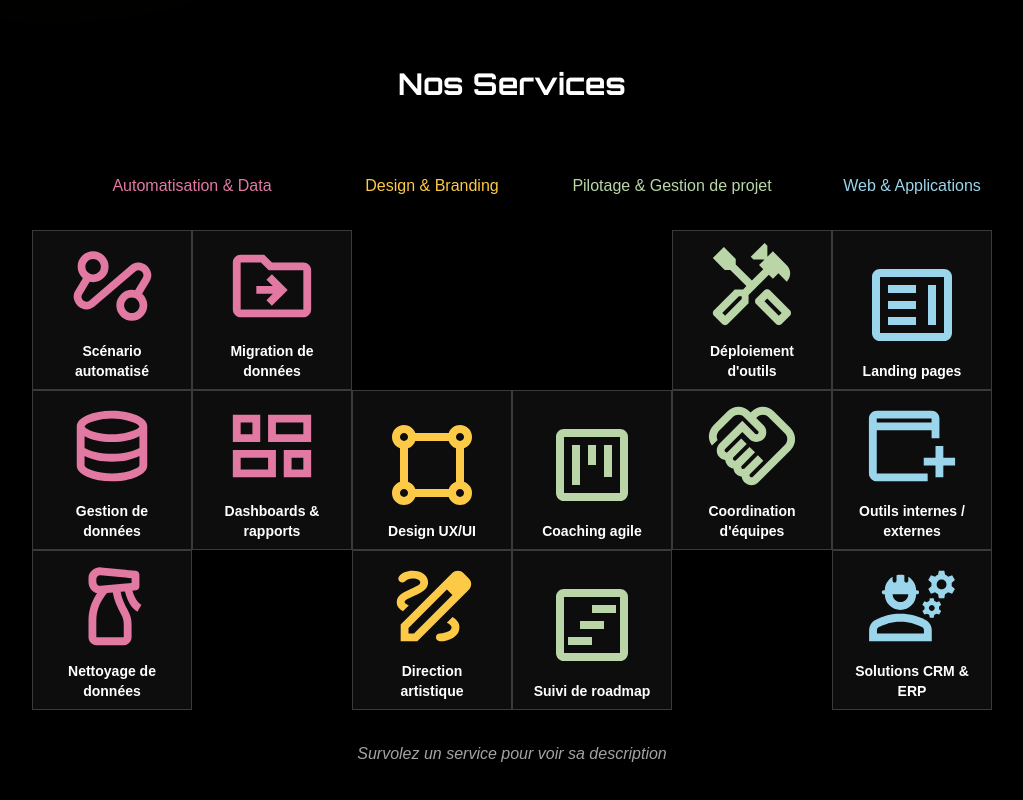
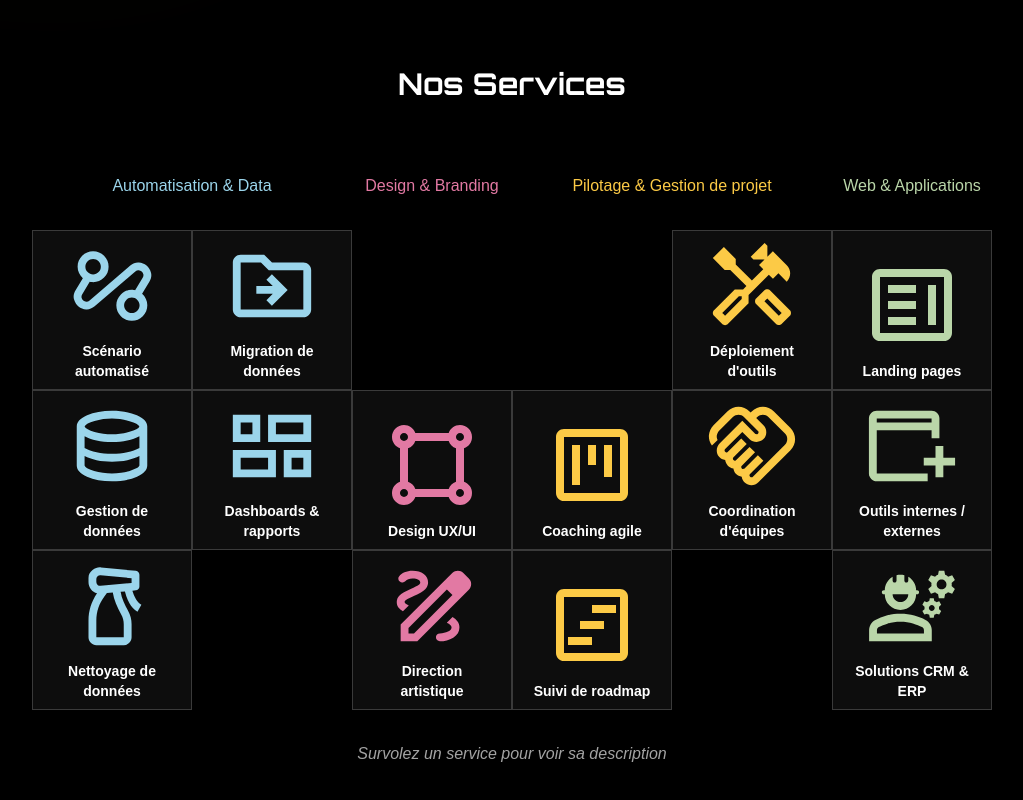
Before and after one commit to Agency-Titanium-Labs/selenium-website, a Next.js app: page / in a window 1280 px wide. Shown: the part 1557-2357 px from the top of the page, without its empty margins (128-1151 px from the left). Built offline with nearby package versions, Linux system fonts and the light colour scheme.

Commit message:
fix: reorder color variables

```diff
--- a/app/globals.css
+++ b/app/globals.css
@@ -18,10 +18,14 @@
   --color-tertiary: #e279a3;
   --color-quaternary: #bad6a9;
 
-  --color-1: #e279a3;
-  --color-2: #fcca46;
-  --color-3: #bad6a9;
-  --color-4: #9bd5eb;
+  --color-1: #9bd5eb;
+  --color-1-dark: #2a6c85;
+  --color-2: #e279a3;
+  --color-2-dark: #4a152a;
+  --color-3: #fcca46;
+  --color-3-dark: #7e682d;
+  --color-4: #bad6a9;
+  --color-4-dark: #3e5e3b;
 
   /* Font families */
   --font-outfit: "Outfit", sans-serif;
```
